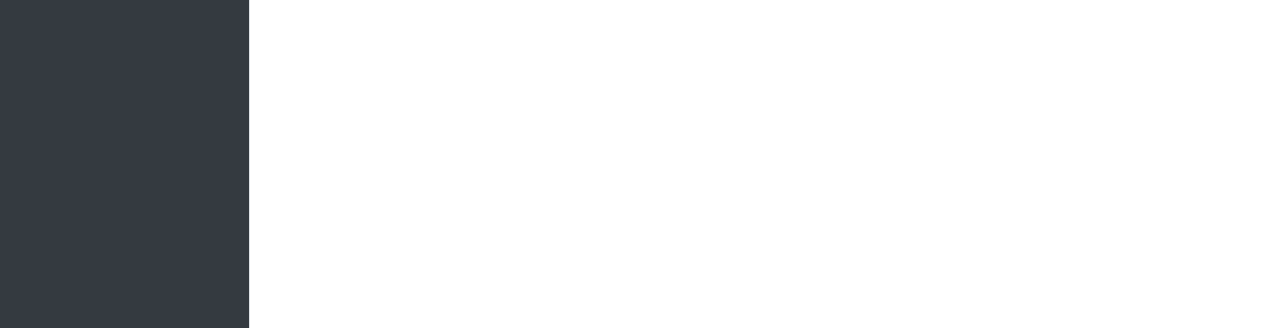
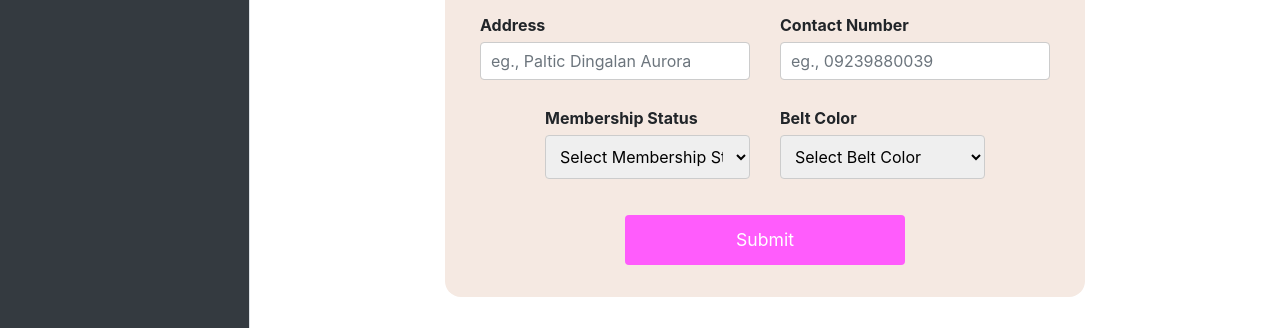
Before and after one commit to Gyuhex/dojo-vault, a plain HTML site: page students.html in a window 1280 px wide. Shown: the part 472-800 px from the top of the page. Drawn offline with nearby package versions, Linux system fonts and the light colour scheme.

Commit message:
Fix form layout and center for better UI/UX (Related to #5)

```diff
--- a/students.html
+++ b/students.html
@@ -28,7 +28,7 @@
             </div>
 
             <!-- Edit Student Form (hidden by default) -->
-            <div id="editStudentForm" style="display:none;" class="mt-5">
+            <div id="editStudentForm" style="display:none;" class="mt-5 d-flex flex-column justify-content-center align-items-center">
                 <h3>Edit Student</h3>
                 <form class="d-flex flex-column justify-content-center align-items-center" id="addStudentForm">
                     <h1>Student Form</h1>
```
